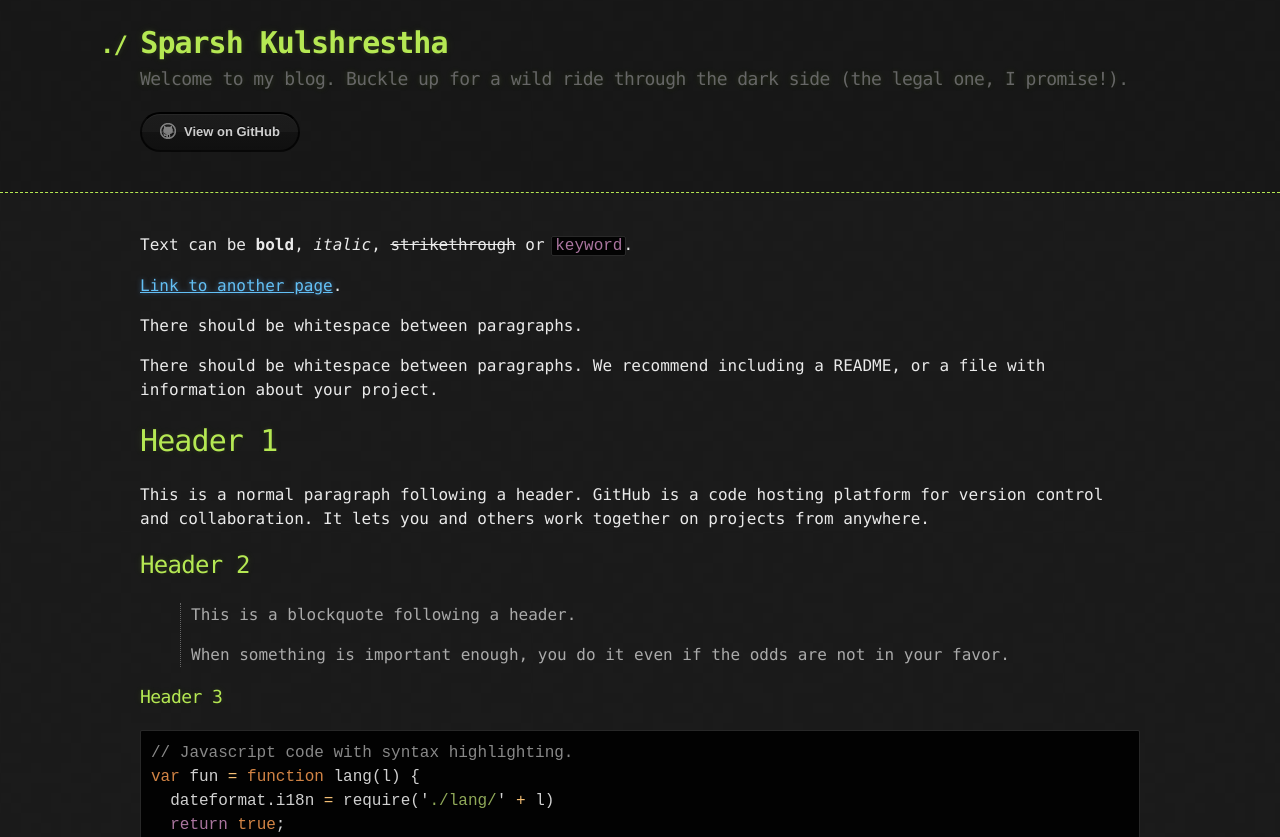
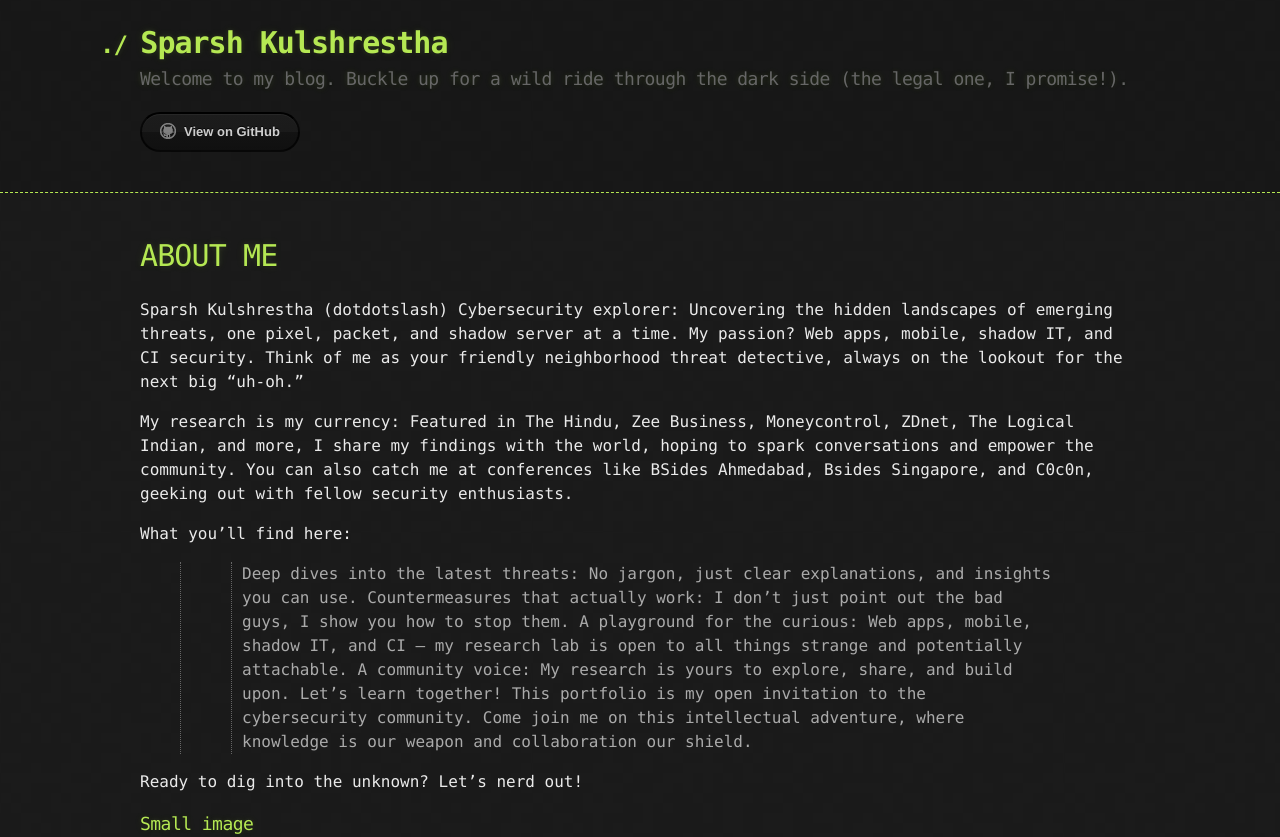
Before and after one commit to sparshkulshrestha/sparshkulshrestha.github.io, a Jekyll site: the page built from index.md, in a window 1280 px wide and 1400 px high. Shown: the top 837 px of the window. Built offline with Jekyll 4.4.1, drawn with Linux system fonts in a browser that asks for light colours; our own code applies the rules of GitHub Pages for plain Markdown files; some of the changed text lies outside the part shown; grey boxes are pictures that could not be loaded.

Commit message:
Update index.md

````diff
--- a/index.md
+++ b/index.md
@@ -2,95 +2,24 @@
 layout: default
 ---
 
-Text can be **bold**, _italic_, ~~strikethrough~~ or `keyword`.
+# ABOUT ME
 
-[Link to another page](./another-page.html).
+Sparsh Kulshrestha (dotdotslash)
+Cybersecurity explorer: Uncovering the hidden landscapes of emerging threats, one pixel, packet, and shadow server at a time. My passion? Web apps, mobile, shadow IT, and CI security. Think of me as your friendly neighborhood threat detective, always on the lookout for the next big "uh-oh."
 
-There should be whitespace between paragraphs.
+My research is my currency: Featured in The Hindu, Zee Business, Moneycontrol, ZDnet, The Logical Indian, and more, I share my findings with the world, hoping to spark conversations and empower the community. You can also catch me at conferences like BSides Ahmedabad, Bsides Singapore, and C0c0n, geeking out with fellow security enthusiasts.
 
-There should be whitespace between paragraphs. We recommend including a README, or a file with information about your project.
+What you'll find here:
 
-# Header 1
+>> Deep dives into the latest threats: No jargon, just clear explanations, and insights you can use.
+>> Countermeasures that actually work: I don't just point out the bad guys, I show you how to stop them.
+>> A playground for the curious: Web apps, mobile, shadow IT, and CI – my research lab is open to all things strange and potentially attachable.
+>> A community voice: My research is yours to explore, share, and build upon. Let's learn together!
+>> This portfolio is my open invitation to the cybersecurity community. Come join me on this intellectual adventure, where knowledge is our weapon and collaboration our shield.
 
-This is a normal paragraph following a header. GitHub is a code hosting platform for version control and collaboration. It lets you and others work together on projects from anywhere.
+Ready to dig into the unknown? Let's nerd out!
 
-## Header 2
 
-> This is a blockquote following a header.
->
-> When something is important enough, you do it even if the odds are not in your favor.
-
-### Header 3
-
-```js
-// Javascript code with syntax highlighting.
-var fun = function lang(l) {
-  dateformat.i18n = require('./lang/' + l)
-  return true;
-}
-```
-
-```ruby
-# Ruby code with syntax highlighting
-GitHubPages::Dependencies.gems.each do |gem, version|
-  s.add_dependency(gem, "= #{version}")
-end
-```
-
-#### Header 4
-
-*   This is an unordered list following a header.
-*   This is an unordered list following a header.
-*   This is an unordered list following a header.
-
-##### Header 5
-
-1.  This is an ordered list following a header.
-2.  This is an ordered list following a header.
-3.  This is an ordered list following a header.
-
-###### Header 6
-
-| head1        | head two          | three |
-|:-------------|:------------------|:------|
-| ok           | good swedish fish | nice  |
-| out of stock | good and plenty   | nice  |
-| ok           | good `oreos`      | hmm   |
-| ok           | good `zoute` drop | yumm  |
-
-### There's a horizontal rule below this.
-
-* * *
-
-### Here is an unordered list:
-
-*   Item foo
-*   Item bar
-*   Item baz
-*   Item zip
-
-### And an ordered list:
-
-1.  Item one
-1.  Item two
-1.  Item three
-1.  Item four
-
-### And a nested list:
-
-- level 1 item
-  - level 2 item
-  - level 2 item
-    - level 3 item
-    - level 3 item
-- level 1 item
-  - level 2 item
-  - level 2 item
-  - level 2 item
-- level 1 item
-  - level 2 item
-  - level 2 item
-- level 1 item
 
 ### Small image
 
````
